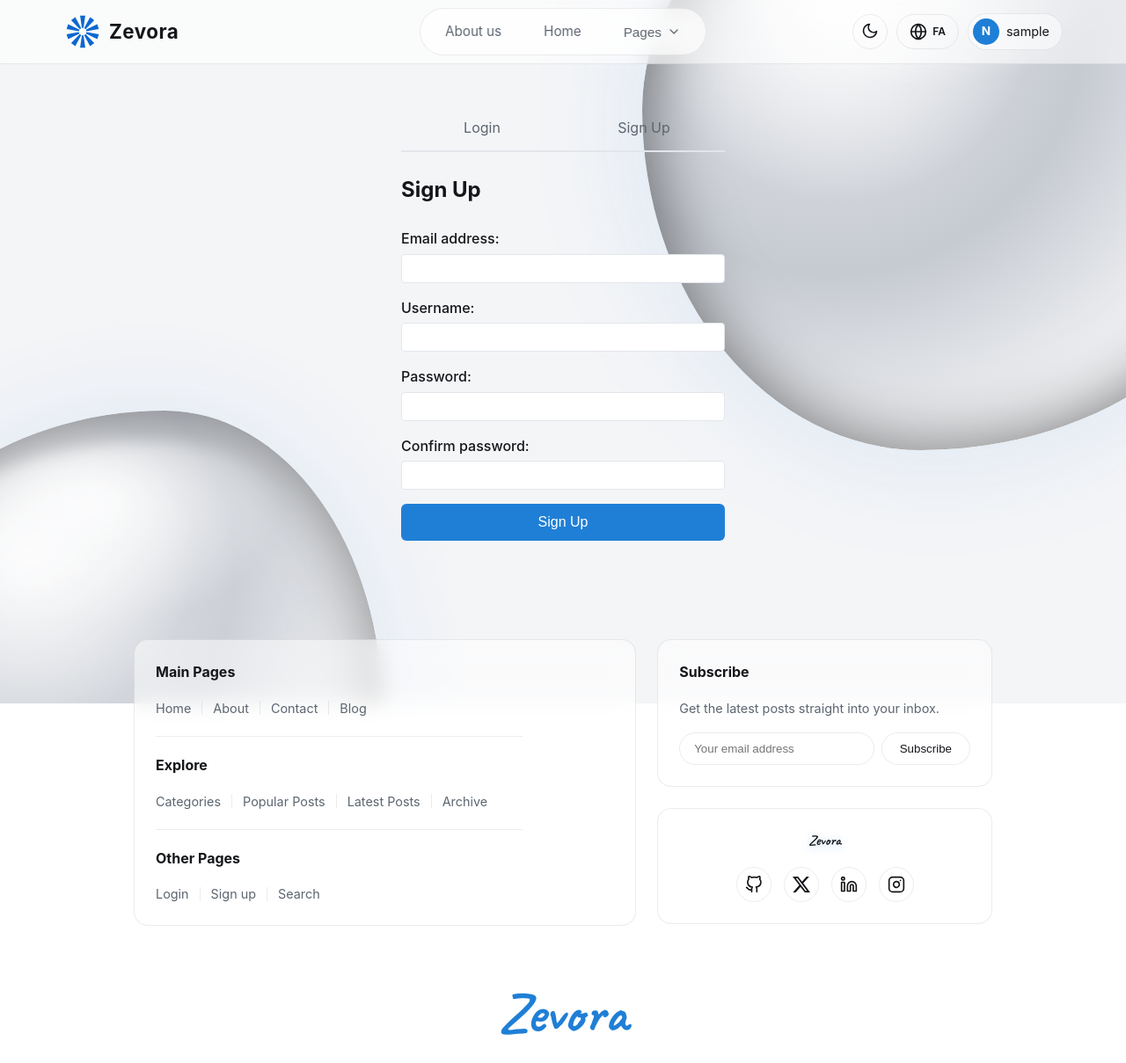
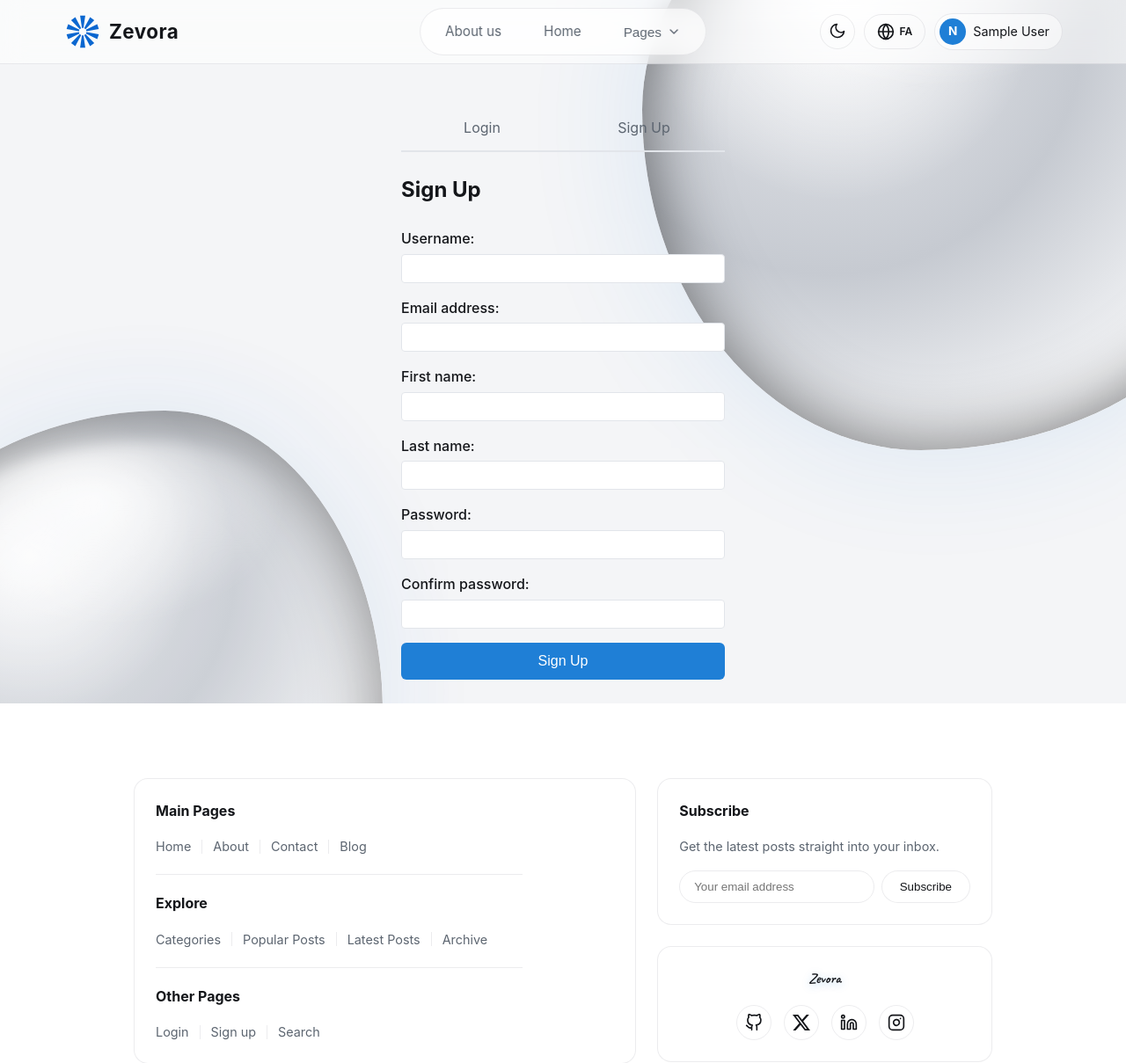
Before and after one commit to zarrush/django-blog, a Django app: template accounts/templates/accounts/auth.html in a window 1280 px wide. Shown: the top 1209 px of the page at 88% size. Run offline with Django 4.2, Linux system fonts and the light colour scheme; the template is opened without the code that fills it: values that come from a table or form of the project are taken from there, others are empty; the visitor is signed in with stand-in values (Sample User, id 1); parts of the project's set-up code (start-up, migrations or seed data) failed here and were passed over.

Commit message:
feat(accounts): full-name users; fix(ui): scripts & dropdown

```diff
--- a/accounts/forms.py
+++ b/accounts/forms.py
@@ -1,15 +1,12 @@
-"""Authentication forms with email as identifier."""
+"""Authentication forms: signup with full name, login with username + email + password."""
 from django import forms
-from django.contrib.auth import get_user_model
-from django.contrib.auth.forms import AuthenticationForm
 from django.utils.translation import gettext_lazy as _
 
-
-User = get_user_model()
+from .models import User
 
 
 class SignupForm(forms.ModelForm):
-    """User registration form with email and password."""
+    """Registration: username, email, full name and password."""
 
     password1 = forms.CharField(
         label=_("Password"),
@@ -22,11 +19,14 @@ class SignupForm(forms.ModelForm):
 
     class Meta:
         model = User
-        fields = ("email", "username")
+        fields = ("username", "email", "first_name", "last_name")
         widgets = {
+            "username": forms.TextInput(attrs={"autocomplete": "username"}),
             "email": forms.EmailInput(attrs={"autocomplete": "email"}),
-            "username": forms.TextInput(attrs={"autocomplete": "username"}),
         }
+
+    # ترتیب نمایش فیلدها (پسوردها آخر)
+    field_order = ("username", "email", "first_name", "last_name", "password1", "password2")
 
     def clean_email(self):
         email = self.cleaned_data.get("email")
@@ -50,10 +50,37 @@ class SignupForm(forms.ModelForm):
         return user
 
 
-class LoginForm(AuthenticationForm):
-    """Login form using email instead of username."""
+class LoginForm(forms.Form):
+    """Login requires all three: username + email + password."""
 
-    username = forms.EmailField(
+    username = forms.CharField(
+        label=_("Username"),
+        widget=forms.TextInput(attrs={"autofocus": True, "autocomplete": "username"}),
+    )
+    email = forms.EmailField(
         label=_("Email"),
-        widget=forms.EmailInput(attrs={"autofocus": True, "autocomplete": "email"}),
+        widget=forms.EmailInput(attrs={"autocomplete": "email"}),
     )
+    password = forms.CharField(
+        label=_("Password"),
+        widget=forms.PasswordInput(attrs={"autocomplete": "current-password"}),
+    )
+
+    def clean(self):
+        cleaned = super().clean()
+        username = cleaned.get("username")
+        email = cleaned.get("email")
+        password = cleaned.get("password")
+        if not (username and email and password):
+            return cleaned
+        try:
+            user = User.objects.get(username__iexact=username, email__iexact=email)
+        except User.DoesNotExist:
+            raise forms.ValidationError(_("Invalid username, email or password."))
+        if not user.check_password(password):
+            raise forms.ValidationError(_("Invalid username, email or password."))
+        self.user = user
+        return cleaned
+
+    def get_user(self):
+        return getattr(self, "user", None)
--- a/accounts/views.py
+++ b/accounts/views.py
@@ -43,7 +43,7 @@ def auth_view(request):
                 return redirect("accounts:auth")
         else:
             form_signup = SignupForm()
-            form_login = LoginForm(request, data=request.POST)
+            form_login = LoginForm(data=request.POST)
             if form_login.is_valid():
                 user = form_login.get_user()
                 if not user.is_active:
--- a/blog/static/css/layout.css
+++ b/blog/static/css/layout.css
@@ -74,7 +74,7 @@
 .pill-link.active { color: var(--text); background: rgba(255, 255, 255, .08); }
 
 /* Dropdown menus */
-.pill-drop.open ,
+.pill-drop.open .drop-menu,
 .profile-drop[open] .drop-menu { display: block; }
 .drop-menu {
   display: none;
--- a/blog/templates/blog/base.html
+++ b/blog/templates/blog/base.html
@@ -91,7 +91,7 @@
             {% else %}
               <span class="avatar avatar-fallback">{{ user.email|first|upper }}</span>
             {% endif %}
-            <span class="profile-name">{{ user.username|default:user.email }}</span>
+            <span class="profile-name">{% firstof user.get_full_name user.username user.email %}</span>
           </summary>
           <div class="drop-menu drop-end">
             <form method="post" action="{% url 'accounts:logout' %}">
```
